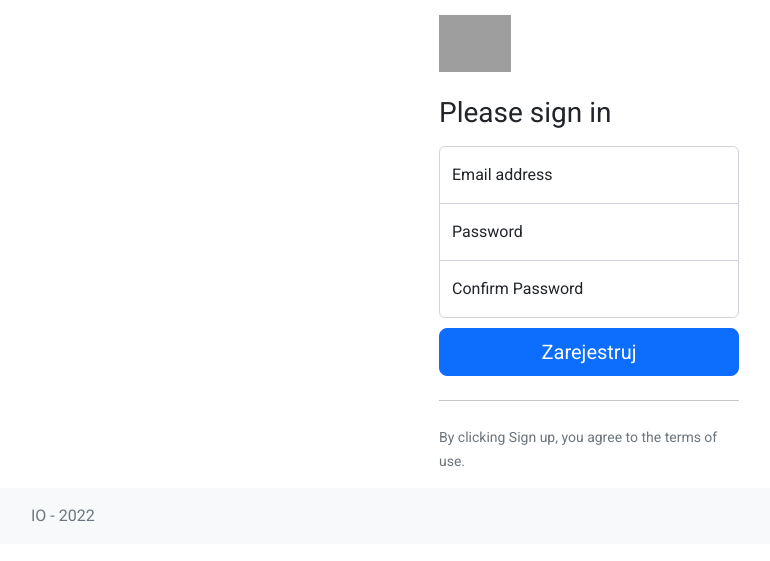
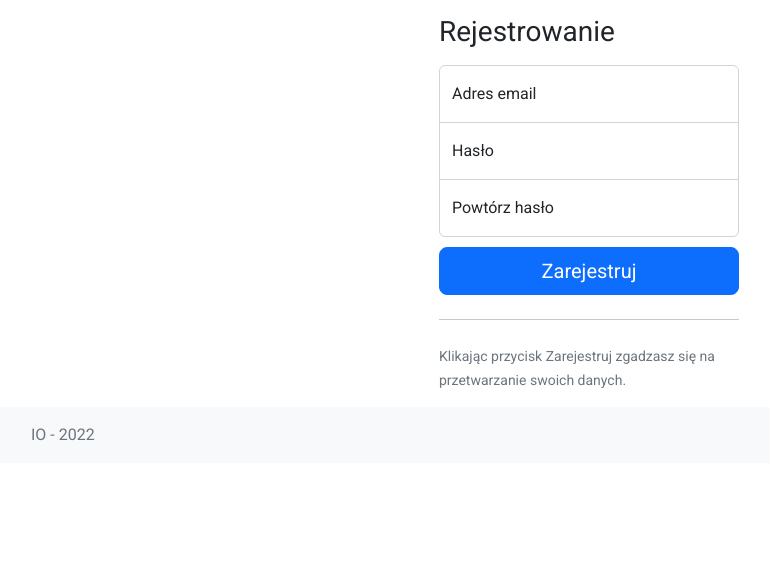
Before and after one commit to mcV3rs/Kupidyny, a Flask app: page /register in a window 1280 px wide. Shown: the part 72-633 px from the top of the page, without its empty margins (51-821 px from the left). Run offline with Flask 3, Linux system fonts and the light colour scheme; grey boxes are pictures that could not be loaded.

Commit message:
Dodanie walidacji danych wprowadzanych do formularza

```diff
--- a/project/users/routes.py
+++ b/project/users/routes.py
@@ -101,6 +101,9 @@ def login():
                 db.session.commit()
                 login_user(user, remember=form.remember_me.data)
                 return redirect(url_for('users.profile'))
+            else:
+                flash('Niepoprawne dane logowania - email lub hasło')
+                return redirect(url_for('users.login'))
 
     return render_template('users/login.html', form=form)
 
--- a/project/users/templates/users/register.html
+++ b/project/users/templates/users/register.html
@@ -5,34 +5,32 @@
     <form method="post">
         {{ form.csrf_token }}
 
-        <img alt="" class="mb-4" height="57" src="https://getbootstrap.com/docs/5.0/assets/brand/bootstrap-logo.svg"
-             width="72">
-        <h1 class="h3 mb-3 fw-normal">Please sign in</h1>
+        <h1 class="h3 mb-3 fw-normal">Rejestrowanie</h1>
 
         <div class="form-floating">
             <input autocomplete="on" class="form-control top" id="email" name="email" placeholder="name@example.com"
                    required type="email">
-            <label for="email">Email address</label>
+            <label for="email">Adres email</label>
             {% for error in form.email.errors %}
-            <p class="validation-error">[{{ error }}]</p>
+            <p class="validation-error">Proszę wypełnić pole, poprawnym adresem email</p>
             {% endfor %}
         </div>
 
         <div class="form-floating">
             <input class="form-control middle" id="password" name="password" placeholder="Password" required
                    type="password">
-            <label for="password">Password</label>
+            <label for="password">Hasło</label>
             {% for error in form.password.errors %}
-            <p class="validation-error">[{{ error }}]</p>
+            <p class="validation-error">Proszę wypełnić pole hasłem, składającym się co najmniej 6 znaków</p>
             {% endfor %}
         </div>
 
         <div class="form-floating">
             <input class="form-control bottom" id="confirm" name="confirm" placeholder="Password" required
                    type="password">
-            <label for="confirm">Confirm Password</label>
+            <label for="confirm">Powtórz hasło</label>
             {% for error in form.confirm.errors %}
-            <p class="validation-error">[{{ error }}]</p>
+            <p class="validation-error">Podane hasła nie są zgodne</p>
             {% endfor %}
         </div>
 
@@ -40,7 +38,7 @@
 
         <hr class="my-4">
 
-        <small class="text-muted">By clicking Sign up, you agree to the terms of use.</small>
+        <small class="text-muted">Klikając przycisk Zarejestruj zgadzasz się na przetwarzanie swoich danych.</small>
     </form>
 </main>
 {% endblock %}
```
Also changed, not shown: project/users/templates/users/login.html (+5 -7 lines).
